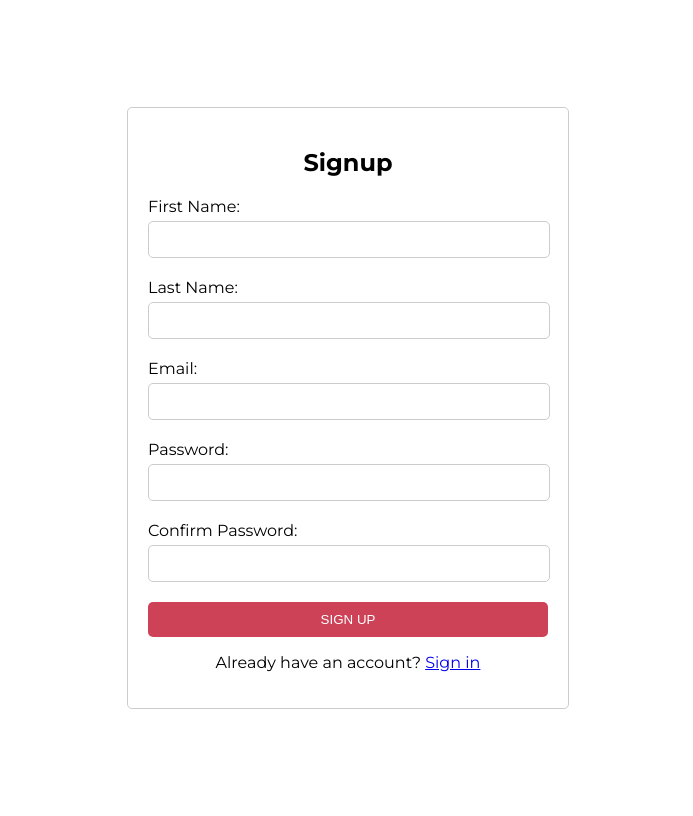
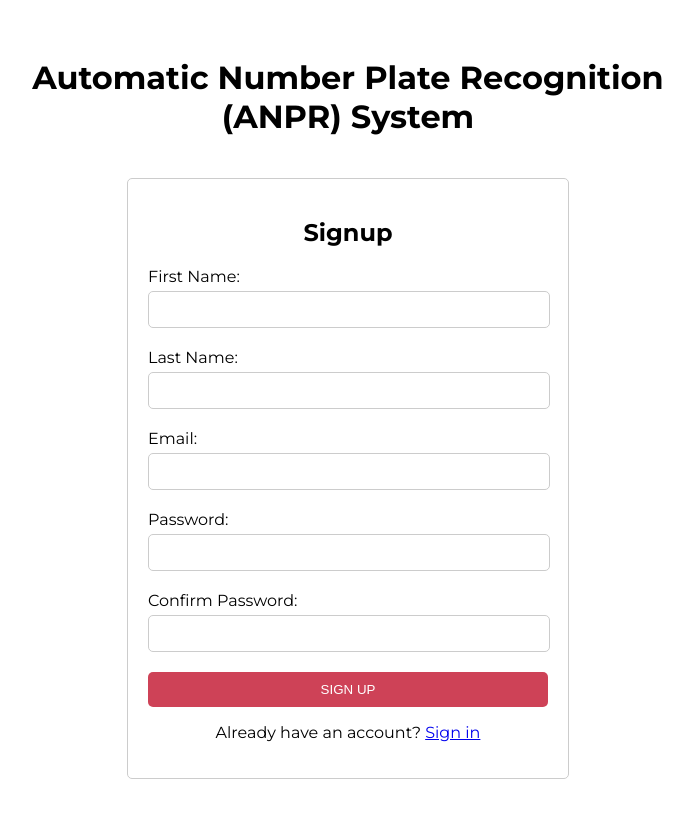
Before and after one commit to ayanabedin1105/ANPR-UI-Code, a Flask app: page /signup in a window 1280 px wide. Shown: the whole page, without its empty margins (292-985 px from the left). Run offline with Flask 3, Linux system fonts and the light colour scheme; some libraries are stand-ins or nearby versions.

Commit message:
container added

```diff
--- a/static/css/styles-signup.css
+++ b/static/css/styles-signup.css
@@ -4,6 +4,20 @@ body {
   display: flex; /* Use flexbox */
   justify-content: center; /* Center horizontally */
   align-items: center; /* Center vertically */
+}
+
+.wrapper {
+  display: flex; /* Use flexbox */
+  flex-direction: column; /* Stack containers vertically */
+  align-items: center; /* Center containers horizontally */
+  justify-content: center; /* Center containers vertically */
+  height: 100vh; /* Ensure full viewport height */
+}
+
+.heading-container {
+  width: 80%; /* Occupy the full width of the parent container */
+  text-align: center; /* Center the text horizontally */
+  margin-bottom: 20px; /* Add some space between the heading and the form */
 }
 
 .container {
--- a/templates/signup.html
+++ b/templates/signup.html
@@ -4,10 +4,17 @@
     <meta charset="UTF-8" />
     <meta name="viewport" content="width=device-width, initial-scale=1.0" />
     <title>Firebase Signup Page</title>
-    <link rel="stylesheet" href="{{ url_for('static', filename='css/styles-signup.css') }}" />
+    <link
+      rel="stylesheet"
+      href="{{ url_for('static', filename='css/styles-signup.css') }}"
+    />
 
     <!--Favicon-->
-    <link rel="shortcut icon" type="image/x-icon" href="{{ url_for('static', filename='favicon.png') }}">
+    <link
+      rel="shortcut icon"
+      type="image/x-icon"
+      href="{{ url_for('static', filename='favicon.png') }}"
+    />
 
     <!--Google Fonts-->
     <link rel="preconnect" href="https://fonts.googleapis.com" />
@@ -18,6 +25,11 @@
     />
   </head>
   <body>
+    <div class="wrapper">
+      <!-- Container for the heading -->
+      <div class="heading-container">
+        <h1>Automatic Number Plate Recognition (ANPR) System</h1>
+      </div>
       <div class="container">
         <h2>Signup</h2>
         <form id="signup-form">
@@ -50,9 +62,15 @@
           <p id="form-message" class="form-message"></p>
         </form>
         <!-- Add paragraph for sign in text -->
-      <p>Already have an account? <a href="{{ url_for('login') }}">Sign in</a></p>
+        <p>
+          Already have an account? <a href="{{ url_for('login') }}">Sign in</a>
+        </p>
+      </div>
     </div>
 
-    <script type="module" src="{{ url_for('static', filename='js/app-signup.js') }}"></script>
+    <script
+      type="module"
+      src="{{ url_for('static', filename='js/app-signup.js') }}"
+    ></script>
   </body>
 </html>
```
Also changed, not shown: static/css/styles-login.css (+14 -0 lines), static/css/styles.css (+0 -8 lines), static/js/app.js (+6 -52 lines), templates/index.html (+10 -3 lines), templates/login.html (+10 -1 lines), plate_folder/scanned_img_0.jpg (added), plate_folder/scanned_img_1.jpg (added), plate_folder/scanned_img_10.jpg (added), plate_folder/scanned_img_11.jpg (added), plate_folder/scanned_img_12.jpg (added), plate_folder/scanned_img_2.jpg, plate_folder/scanned_img_3.jpg, plate_folder/scanned_img_4.jpg, plate_folder/scanned_img_5.jpg, 4 more files. Lines whose indentation alone changed are shown as unchanged.
